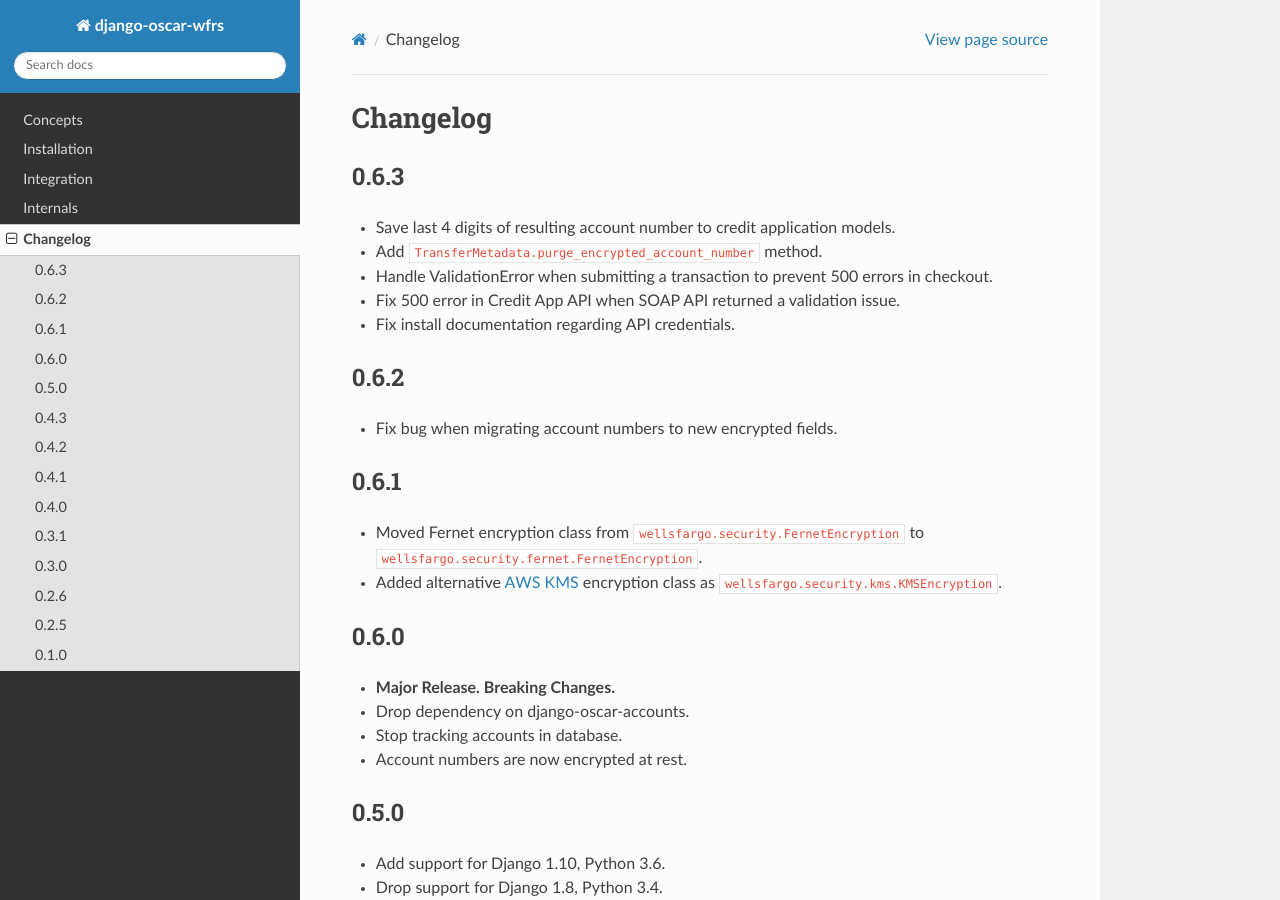
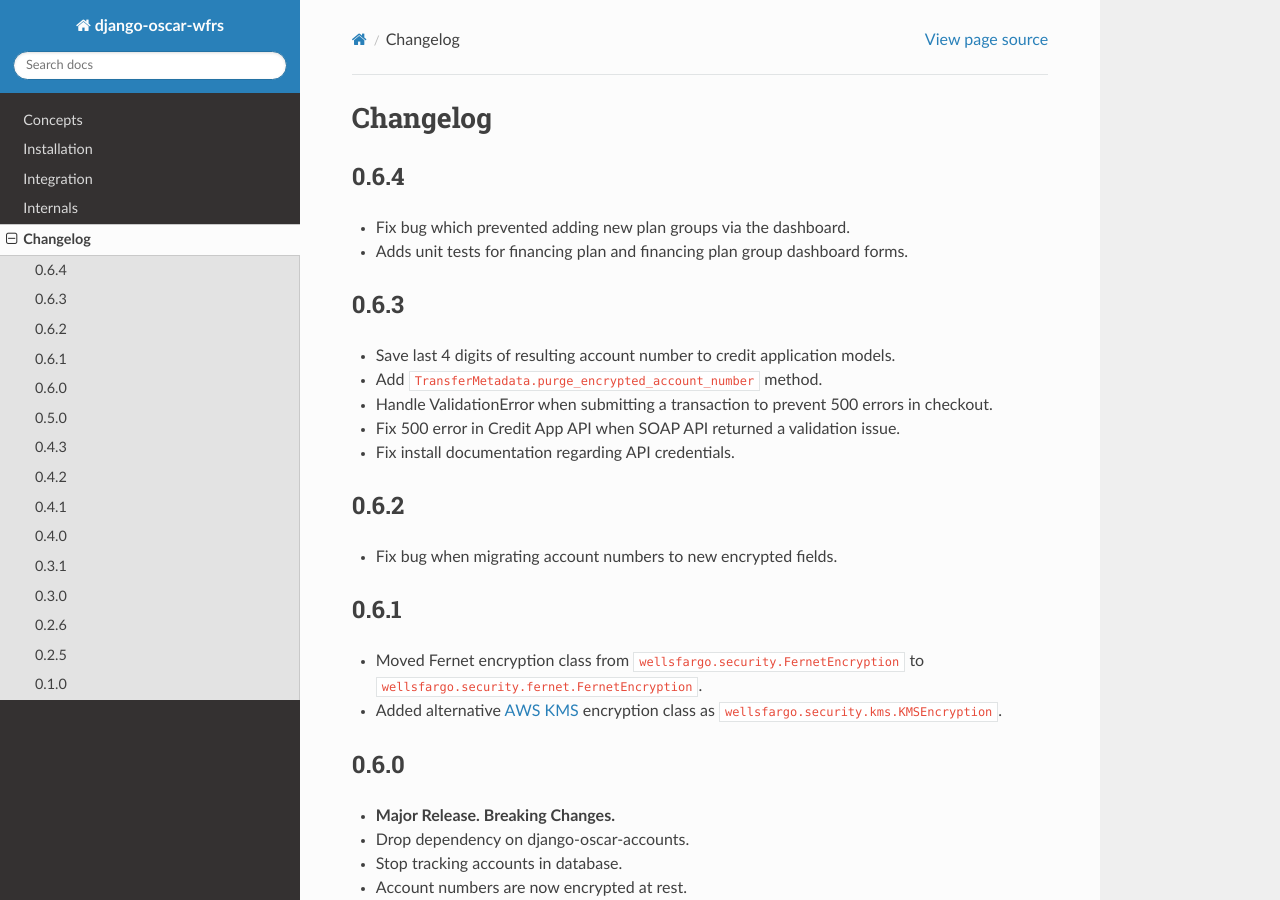
Before and after one commit to thelabnyc/django-oscar-wfrs, a Sphinx documentation site: the page built from docs/changes.rst, in a window 1280 px wide and 900 px high. Built offline with Sphinx 7.4.7 and the Read the Docs theme 2.0.0, drawn with Linux system fonts in a browser that asks for light colours; the version number could not be read and is left out.

Commit message:
Update changelog

```diff
--- a/docs/changes.rst
+++ b/docs/changes.rst
@@ -2,6 +2,11 @@
 
 Changelog
 =========
+
+0.6.4
+------------------
+- Fix bug which prevented adding new plan groups via the dashboard.
+- Adds unit tests for financing plan and financing plan group dashboard forms.
 
 0.6.3
 ------------------
```
